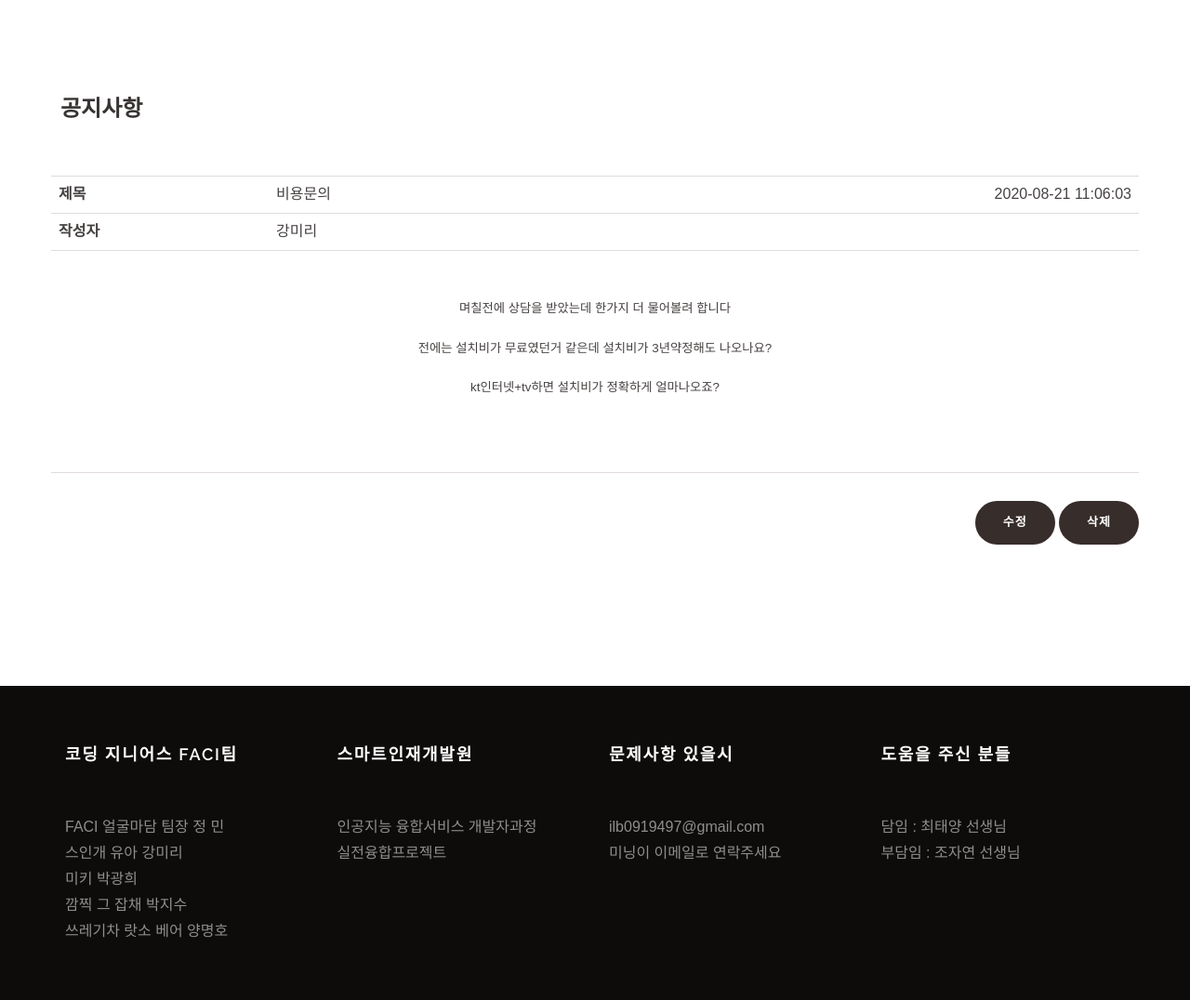
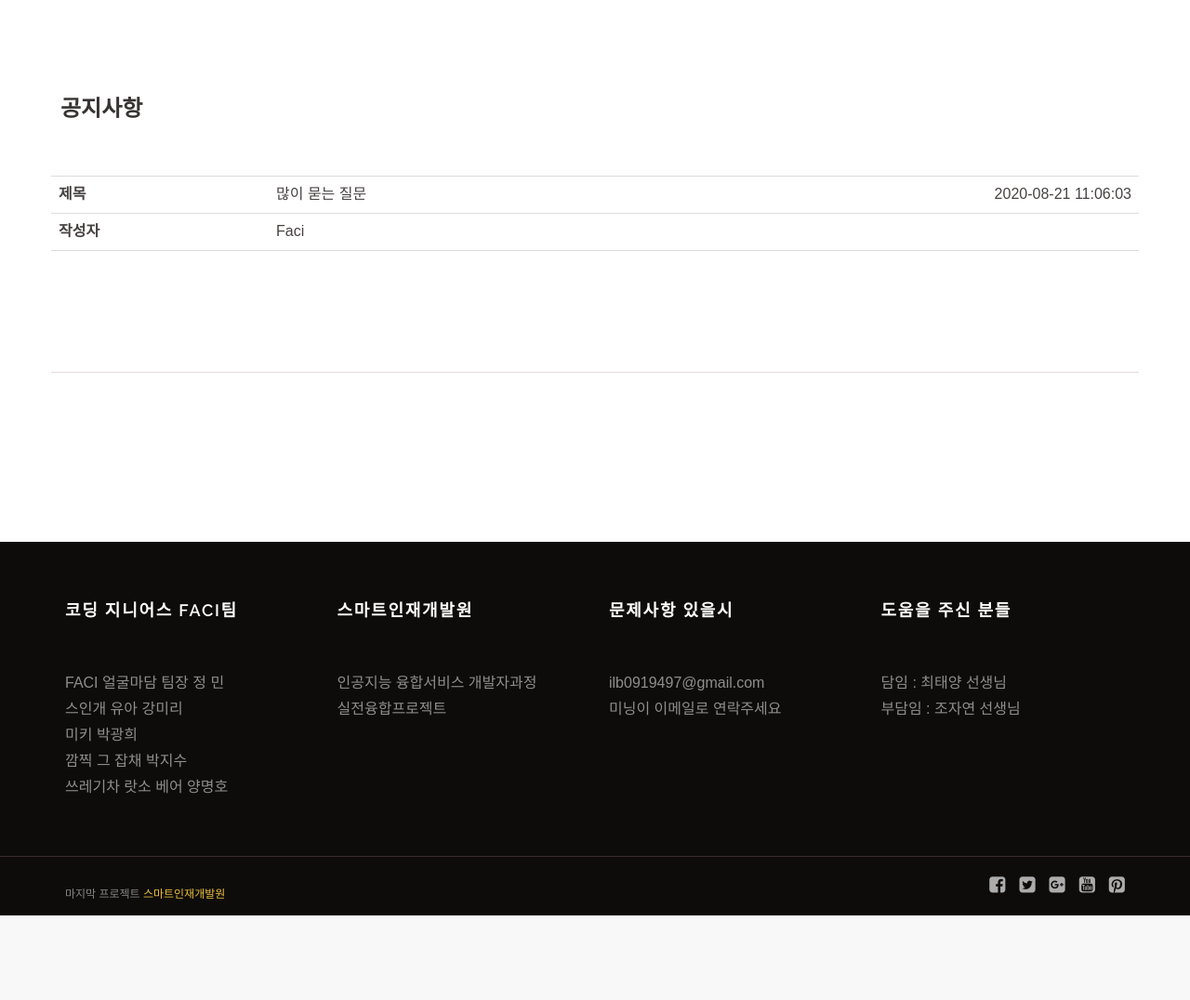
Before and after one commit to blue-min/FinalProject, a Django app: page /message/ in a window 1280 px wide. Shown: the part 391-1467 px from the top of the page at 93% size. After the commit the page ends 1376 px from the top, so only its background shows below. Run offline with Django 4.2, Linux system fonts and the light colour scheme; some libraries are stand-ins or nearby versions.

Commit message:
게시판 디자인 수정

```diff
--- a/FACI_Django/templates/archone/message.html
+++ b/FACI_Django/templates/archone/message.html
@@ -148,26 +148,20 @@ function sendBoardViewDataHandler(response, state)
                                         <tbody>
                                         <tr id="mb_quest_tr_title">
                                             <th scope="row"><span>제목</span></th>
-                                            <td><span style="float:left;">비용문의</span><span
+                                            <td><span style="float:left;">많이 묻는 질문</span><span
                                                     style="float:right;width:155px;text-align:right;">2020-08-21 11:06:03</span>
                                             </td>
                                         </tr>
                                         <tr id="mb_quest_tr_user_name">
                                             <th scope="row"><span>작성자</span></th>
                                             <td><span><span class="btn-user-info"
-                                                            title="kt인터네설치비문의"><span>강미리</span></span></span>
+                                                            title="kt인터네설치비문의"><span>Faci</span></span></span>
                                             </td>
                                         </tr>
 
                                         <tr id="mb_quest_tr_content" class="qna">
                                             <td class="content-box text-center" colspan="2" style="padding:50px" ;>
-                                                <p><span
-                                                        style="line-height:1.6;font-size:10pt;">며칠전에 상담을 받았는데 한가지 더 물어볼려 합니다</span>
-                                                </p>
-                                                <p><span style="line-height:1.6;font-size:10pt;">전에는 설치비가 무료였던거 같은데 설치비가 3년약정해도 나오나요?</span>
-                                                </p>
-                                                <p><span style="line-height:1.6;font-size:10pt;">kt인터넷+tv하면 설치비가 정확하게 얼마나오죠?<br></span>
-                                                </p></td>
+                                               </td>
                                         </tr>
 
 
@@ -185,12 +179,7 @@ function sendBoardViewDataHandler(response, state)
                                 <div class="view-btn">
                                     <div class="btn-box-right" id="quest_btn_box">
                                         <div class="btn-box-left" style="float:left;"></div>
-                                        <button onclick="movePage('http://ktstore.org/%eb%ac%b8%ec%9d%98-%ea%b2%8c%ec%8b%9c%ed%8c%90?board_name=quest&amp;mode=write&amp;board_pid=232&amp;search_field=fn_title&amp;order_by=fn_pid&amp;order_type=desc&amp;board_page=1&amp;list_type=list&amp;board_action=modify');return false;"
-                                                class="btn btn-default btn-modify" title="수정" type="button" id="btn_move">
-                                            <span>수정</span></button>
-                                        <button onclick="showBoardViewDeleteConfirm({'type':'passwd'});return false;"
-                                                class="btn btn-default btn-delete" title="삭제" type="button" id="btn_remove">
-                                            <span>삭제</span></button>
+
                                     </div>
                                 </div>
                             </form>
```
Also changed, not shown: FACI_Django/Board/templates/Board/article_list.html (+6 -3 lines).
